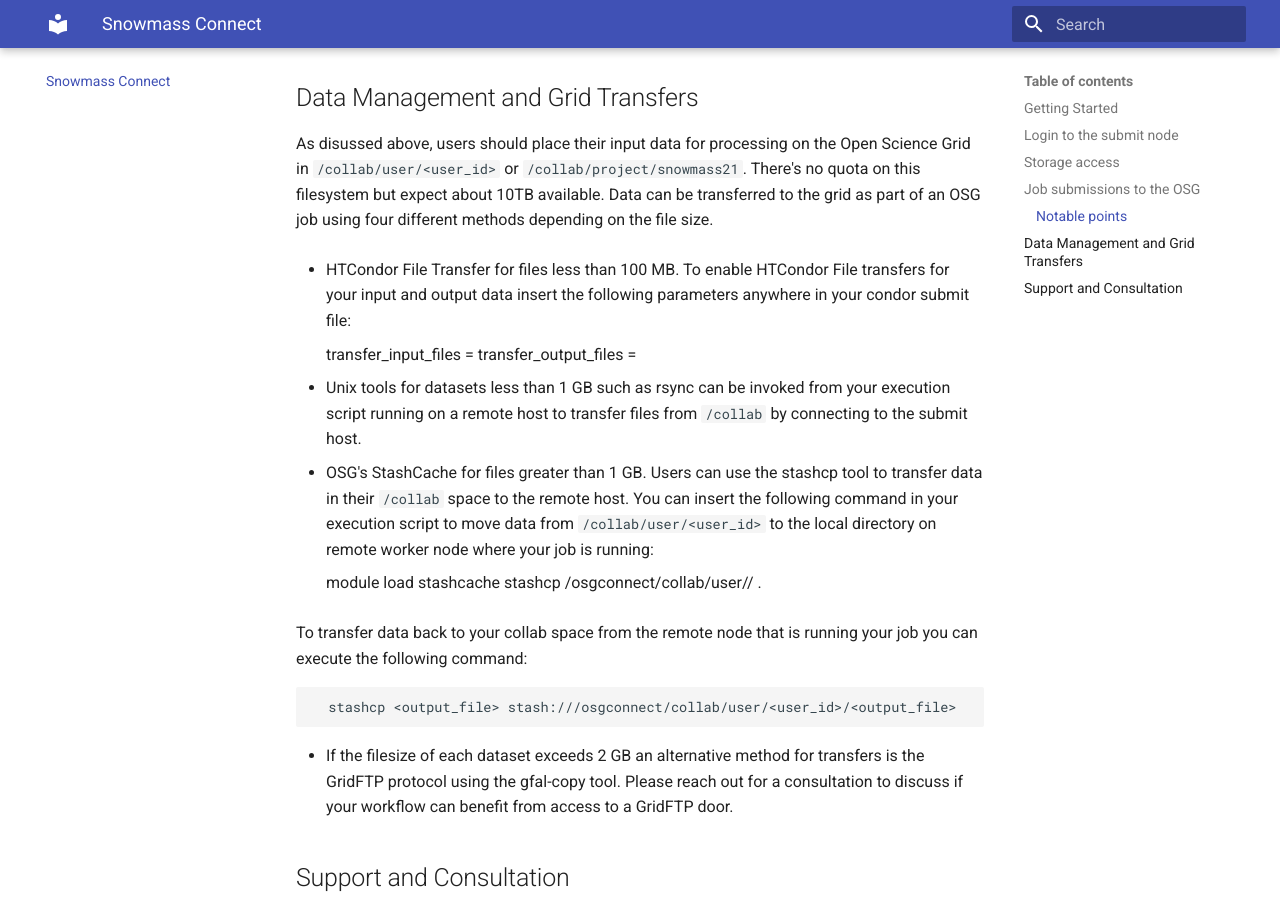
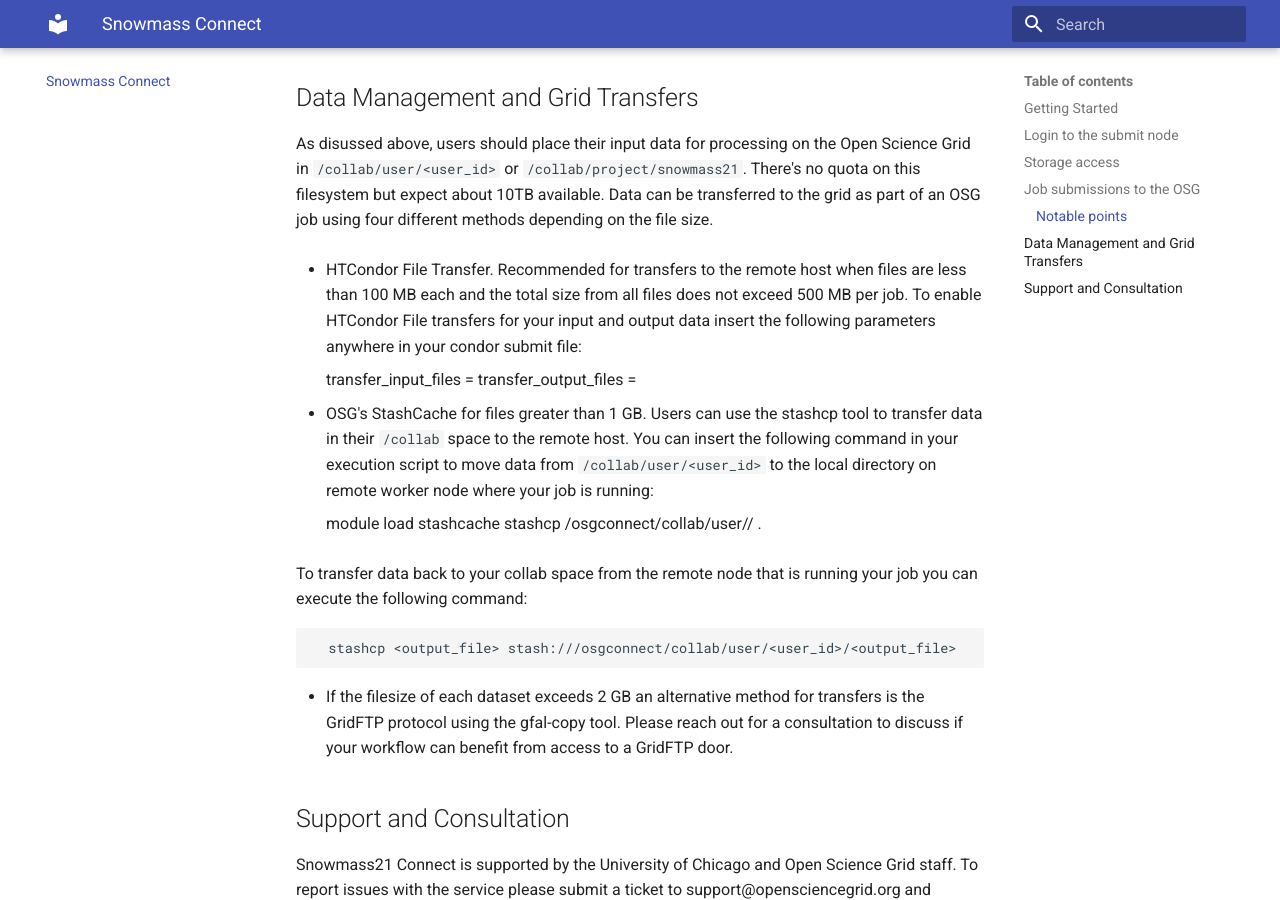
Before and after one commit to ppaschos/snowmass-connect-docs, an MkDocs documentation site: the page built from docs/index.md, in a window 1280 px wide and 900 px high, scrolled down 3410 px. Built offline with MkDocs 1.6.1 and Material for MkDocs 9.7.7, drawn with Linux system fonts in a browser that asks for light colours.

Commit message:
Update index.md

```diff
--- a/docs/index.md
+++ b/docs/index.md
@@ -108,14 +108,11 @@
 
 As disussed above, users should place their input data for processing on the Open Science Grid in `/collab/user/<user_id>` or `/collab/project/snowmass21`. There's no quota on this filesystem but expect about 10TB available. Data can be transferred to the grid as part of an OSG job using four different methods depending on the file size.
 
-* HTCondor File Transfer for files less than 100 MB. To enable HTCondor File transfers for your input and output data insert the following parameters
+* HTCondor File Transfer. Recommended for transfers to the remote host when files are less than 100 MB each and the total size from all files does not exceed 500 MB per job. To enable HTCondor File transfers for your input and output data insert the following parameters
 anywhere in your condor submit file:
 
       transfer_input_files = <comma separated files or directories>
       transfer_output_files = <comma separated files or directories>
-
-* Unix tools for datasets less than 1 GB such as rsync can be invoked from your execution script
-running on a remote host to transfer files from `/collab` by connecting to the submit host.
 
 * OSG's StashCache for files greater than 1 GB. Users can use the stashcp tool to transfer data in their `/collab` space to the remote host.
 You can insert the following command in your execution script to  move data from `/collab/user/<user_id>` to the local
```
